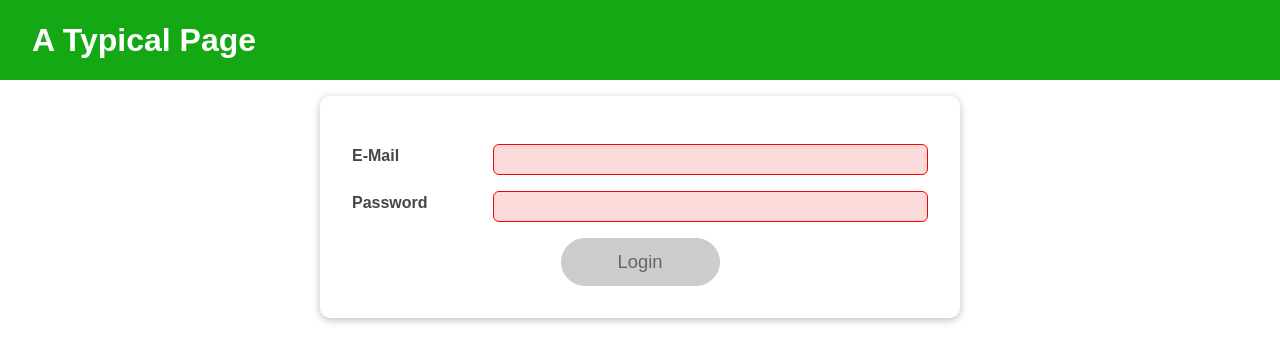
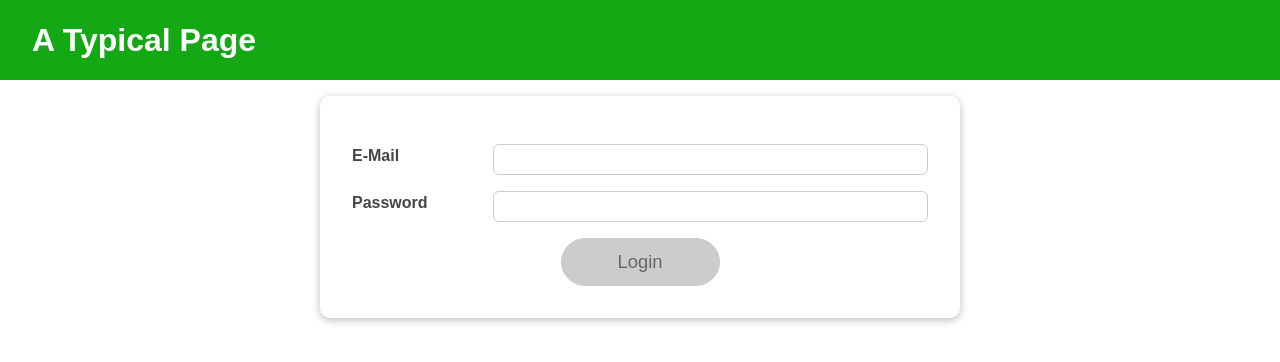
Before and after one commit to marovichn/effects-reducers-contextApi-react, a React (Create React App) app: page / in a window 1280 px wide. Shown: the top 362 px of the page. Built offline with nearby package versions, Linux system fonts and the light colour scheme.

Commit message:
fixed-small-bug

```diff
--- a/src/components/Login/Login.js
+++ b/src/components/Login/Login.js
@@ -11,7 +11,7 @@ const emailReducer = (state, action) => {
   if (action.type === "USER_BLUR") {
     return { value: state.value, isValid: state.value.includes("@") };
   }
-  return { value: "", isValid: false };
+  return { value: "", isValid: true };
 };
 
 const passwordReducer = (state, action) => {
@@ -21,7 +21,7 @@ const passwordReducer = (state, action) => {
   if (action.type === "PASS_BLUR") {
     return { value: state.value, isValid: state.value.trim().length > 6 };
   }
-  return { value: "", isValid: false };
+  return { value: "", isValid: true };
 };
 
 const Login = (props) => {
@@ -32,19 +32,19 @@ const Login = (props) => {
   const [formIsValid, setFormIsValid] = useState(false);
   const [emailState, dispatchEmail] = useReducer(
     emailReducer,
-    { value: "", isValid: false },
+    { value: "", isValid: true },
     () => {
       return {
         value: "",
-        isValid: false,
+        isValid: true,
       };
     }
   );
   const [passwordState, dispatchPassword] = useReducer(
     passwordReducer,
-    { value: "", isValid: false },
+    { value: "", isValid: true },
     () => {
-      return { value: "", isValid: false };
+      return { value: "", isValid: true };
     }
   );
 
```
